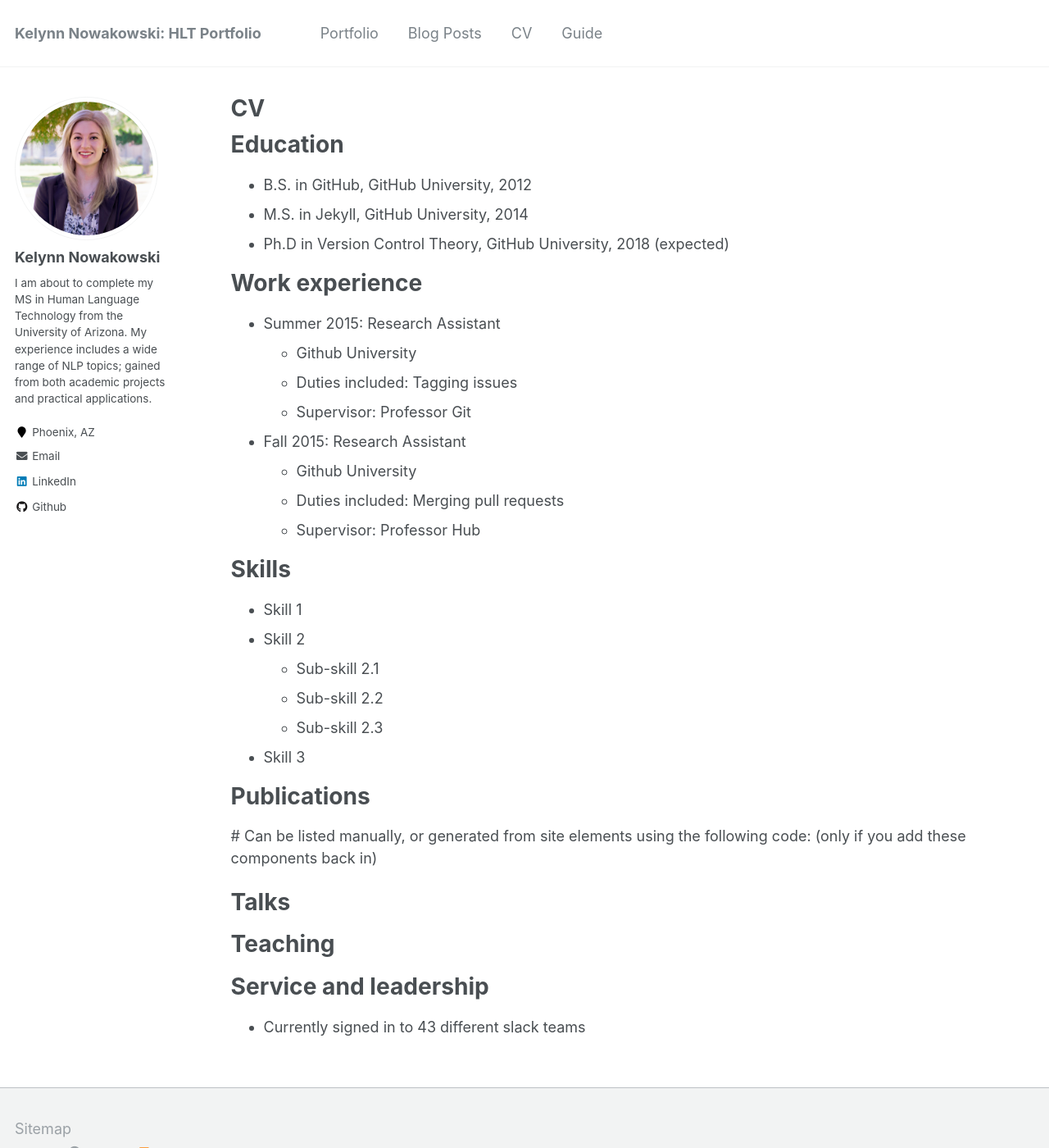
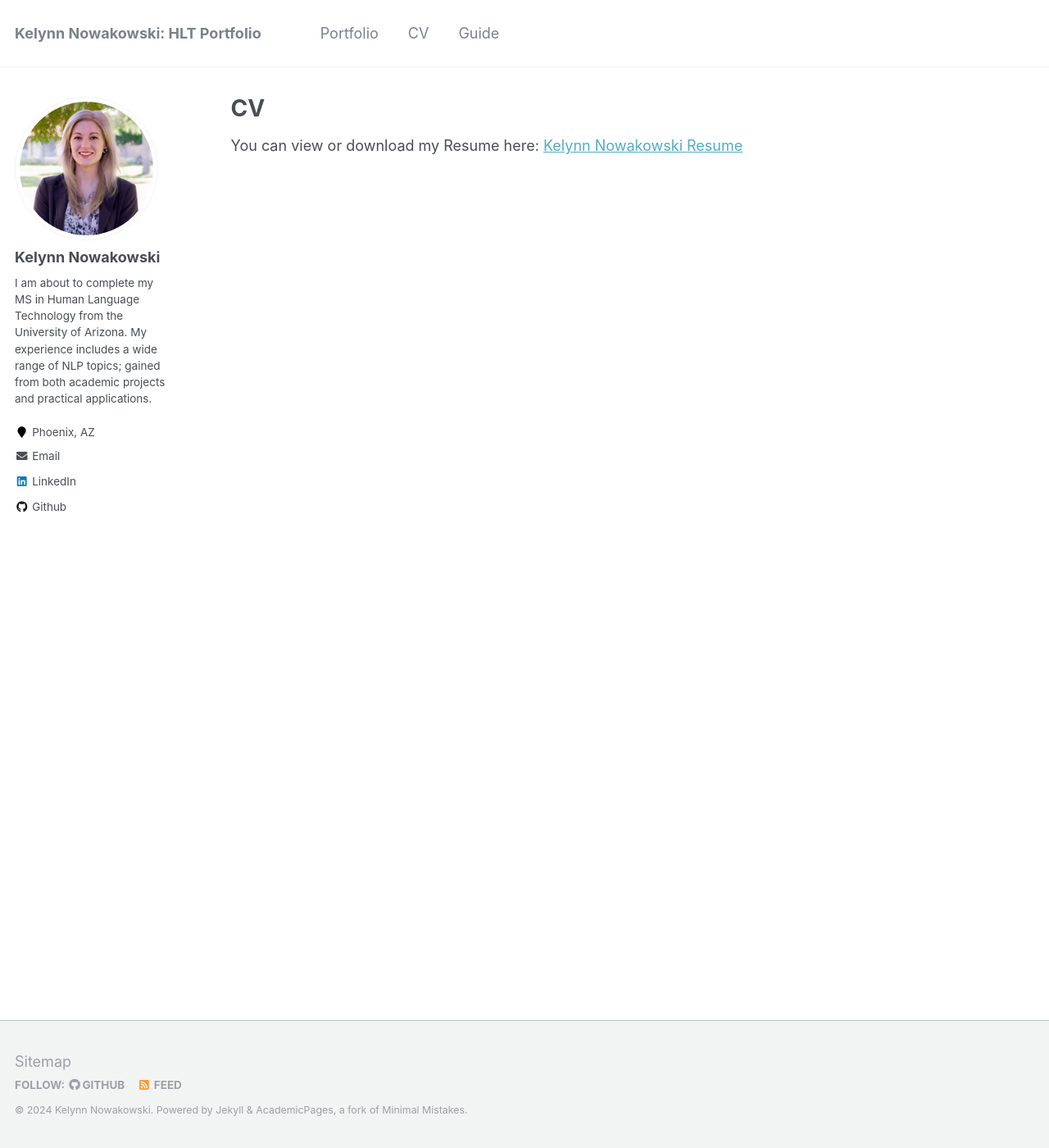
Before and after one commit to kelynnski/kelynnski.github.io, a Jekyll site: the page built from _pages/cv.md, in a window 1280 px wide and 1400 px high. Shown: the whole window at 82% size. Built offline with Jekyll 4.4.1, drawn with Linux system fonts in a browser that asks for light colours.

Commit message:
Added resume

```diff
--- a/_data/navigation.yml
+++ b/_data/navigation.yml
@@ -3,8 +3,8 @@ main:
   - title: "Portfolio"
     url: /portfolio/
 
-  - title: "Blog Posts"
-    url: /year-archive/
+  #- title: "Blog Posts"
+    #url: /year-archive/
 
   - title: "CV"
     url: /cv/
--- a/_pages/cv.md
+++ b/_pages/cv.md
@@ -7,54 +7,4 @@ redirect_from:
   - /resume
 ---
 
-{% include base_path %}
-
-Education
-======
-* B.S. in GitHub, GitHub University, 2012
-* M.S. in Jekyll, GitHub University, 2014
-* Ph.D in Version Control Theory, GitHub University, 2018 (expected)
-
-Work experience
-======
-* Summer 2015: Research Assistant
-  * Github University
-  * Duties included: Tagging issues
-  * Supervisor: Professor Git
-
-* Fall 2015: Research Assistant
-  * Github University
-  * Duties included: Merging pull requests
-  * Supervisor: Professor Hub
-
-Skills
-======
-* Skill 1
-* Skill 2
-  * Sub-skill 2.1
-  * Sub-skill 2.2
-  * Sub-skill 2.3
-* Skill 3
-
-Publications
-======
-  # Can be listed manually, or generated from site elements using the following code: (only if you add these components back in)
-  <ul>{% for post in site.publications %}
-    {% include archive-single-cv.html %}
-  {% endfor %}</ul>
-
-Talks
-======
-  <ul>{% for post in site.talks %}
-    {% include archive-single-talk-cv.html %}
-  {% endfor %}</ul>
-
-Teaching
-======
-  <ul>{% for post in site.teaching %}
-    {% include archive-single-cv.html %}
-  {% endfor %}</ul>
-
-Service and leadership
-======
-* Currently signed in to 43 different slack teams
+You can view or download my Resume here: [Kelynn Nowakowski Resume](/home/kelynn/portfolio repo/kelynnski.github.io/files/Kelynn Nowakowski Resume.pdf)
```
Also changed, not shown: 1 other file.
